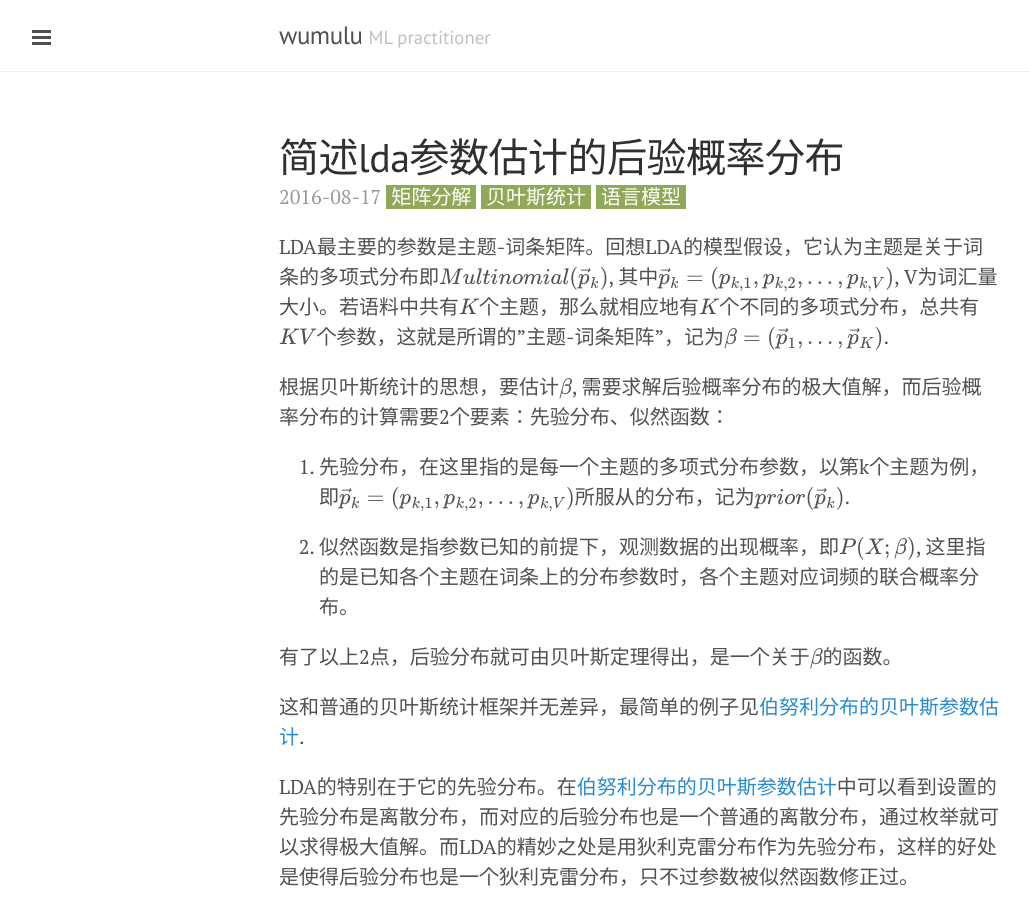
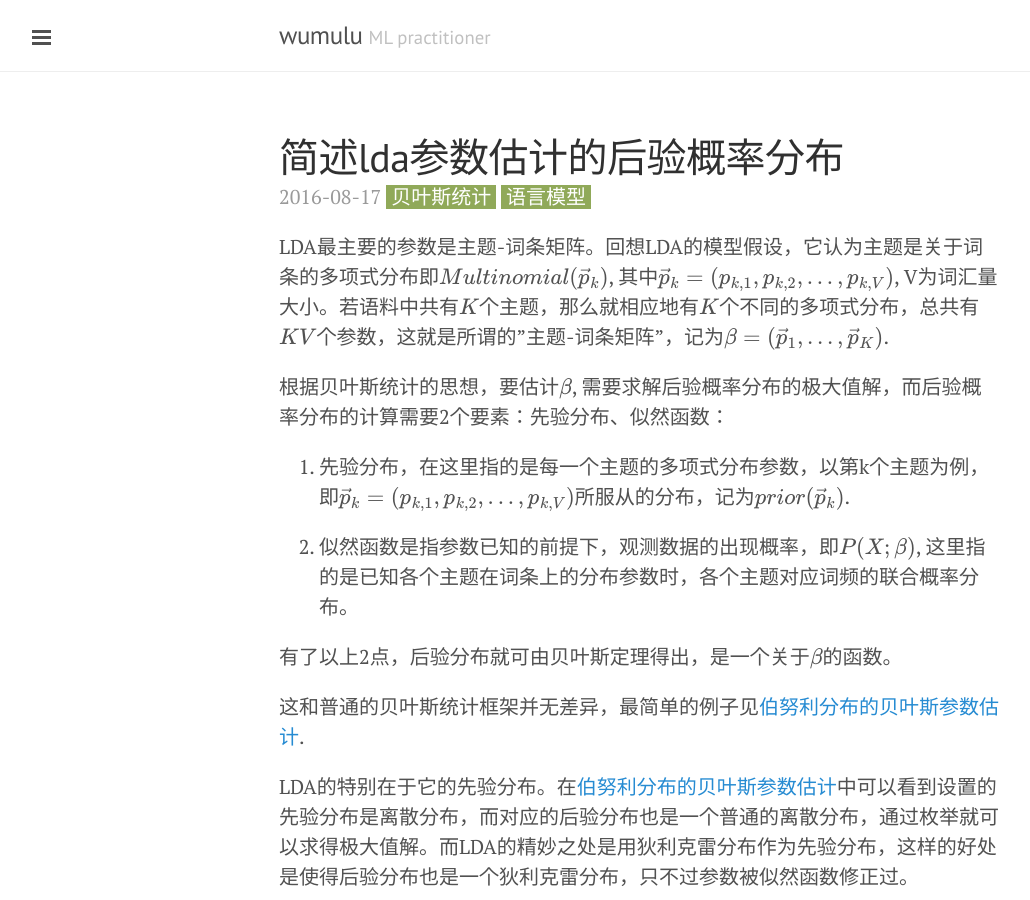
Before and after one commit to nomadcube/nomadcube.github.io, a Jekyll site: the page built from _posts/2016-08-17-简述LDA参数估计的后验概率分布.md, in a window 1280 px wide and 900 px high. Shown: the whole window, without its empty margins (1-1031 px from the left). Built offline with Jekyll 4.4.1, drawn with Linux system fonts in a browser that asks for light colours; formulas are drawn with MathJax 3; comment, search, counter and statistics services are not loaded.

Commit message:
新文章

```diff
--- a/_posts/2016-08-17-简述LDA参数估计的后验概率分布.md
+++ b/_posts/2016-08-17-简述LDA参数估计的后验概率分布.md
@@ -1,6 +1,6 @@
 ---
 layout: post
-tags: 矩阵分解 贝叶斯统计 语言模型
+tags: 贝叶斯统计 语言模型
 ---
 
 LDA最主要的参数是主题-词条矩阵。回想LDA的模型假设，它认为主题是关于词条的多项式分布即$$Multinomial(\vec p_k)$$, 其中$$\vec p_k = (p_{k,1}, p_{k,2}, ..., p_{k,V})$$, V为词汇量大小。若语料中共有$$K$$个主题，那么就相应地有$$K$$个不同的多项式分布，总共有$$KV$$个参数，这就是所谓的"主题-词条矩阵"，记为$$\beta = (\vec p_1, ..., \vec p_K)$$.
```
